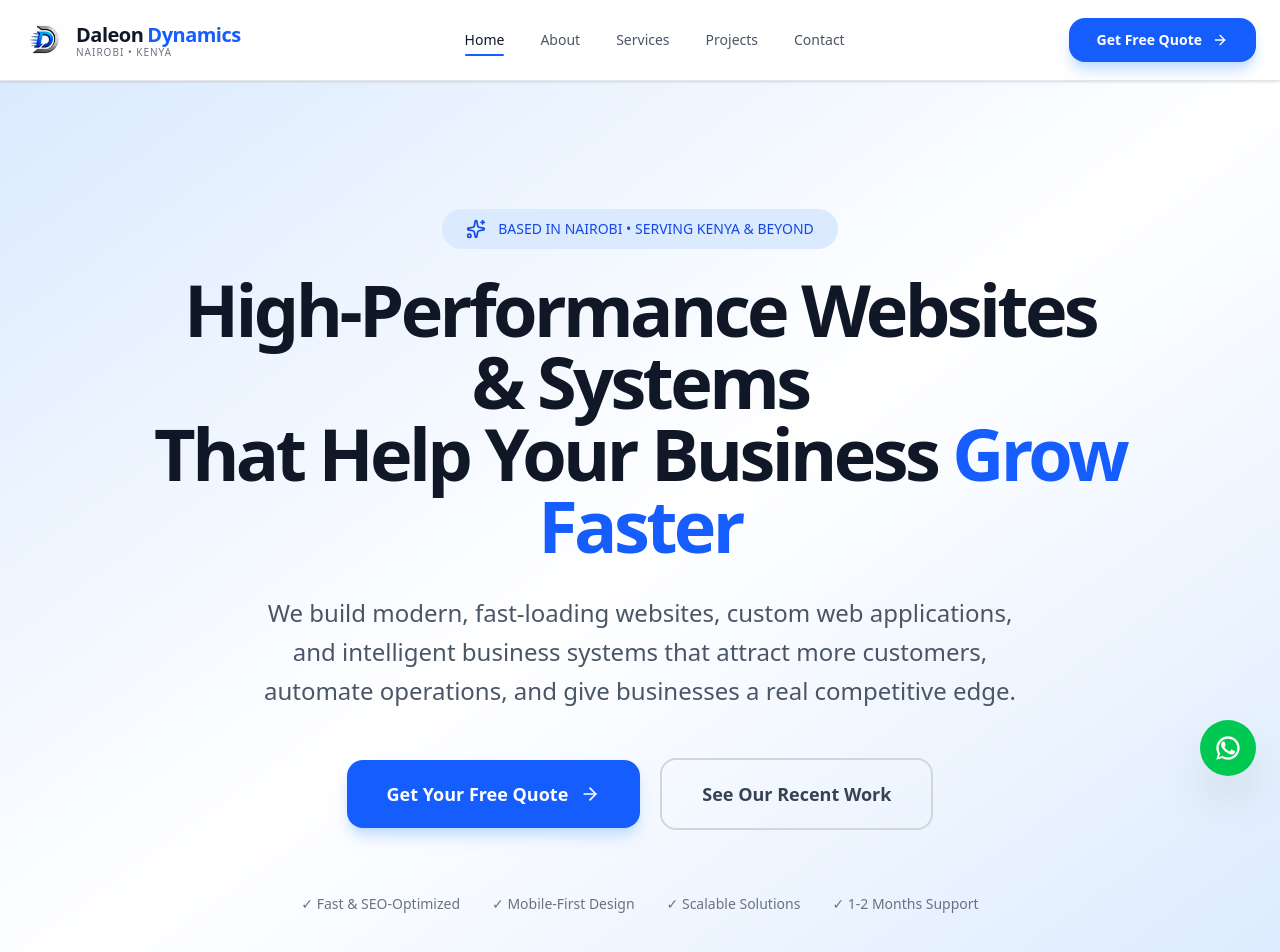
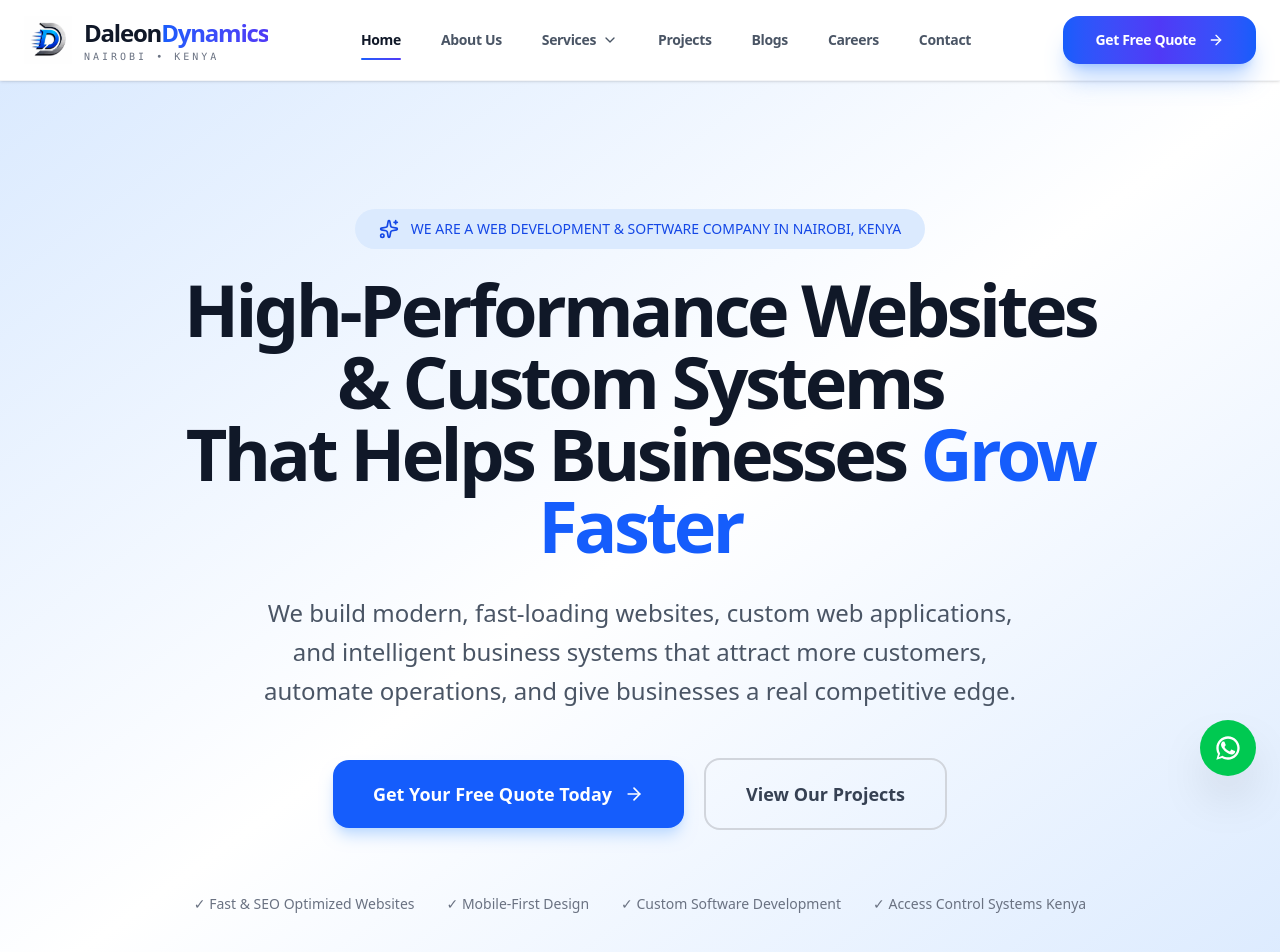
Before and after one commit to danielsdgg/daleon-next, a Next.js app: page / in a window 1280 px wide. Shown: the top 952 px of the page. Built offline with nearby package versions, Linux system fonts and the light colour scheme.

Commit message:
updates on seo & info on the website - added neat designs as well

```diff
--- a/app/blog/[slug]/page.tsx
+++ b/app/blog/[slug]/page.tsx
@@ -35,7 +35,7 @@ const blogPosts = [
       <h2>Why Choose Daleon Dynamics?</h2>
       <p>As a Nairobi-based software company, we combine international standards with deep understanding of the Kenyan market.</p>
 
-      <h2>Take the Next Step in 2025</h2>
+      <h2>Take the Next Step in 2026</h2>
       <p>Invest in <strong>custom software development Kenya</strong> that drives real ROI. Contact Daleon Dynamics for a free consultation.</p>
     `
   },
--- a/app/contact/page.tsx
+++ b/app/contact/page.tsx
@@ -81,7 +81,7 @@ const Contact = () => {
     <div className="min-h-screen bg-white">
 
       {/* Hero Section */}
-      <section className="relative bg-zinc-950 text-white py-24 lg:py-32 overflow-hidden">
+      <section className="relative bg-zinc-950 text-white py-4 lg:py-8 overflow-hidden">
         <div className="absolute inset-0 bg-[radial-gradient(at_top_right,#3b82f610_0%,transparent_60%)]" />
 
         <div className="max-w-5xl mx-auto px-6 text-center relative z-10">
@@ -211,7 +211,7 @@ const Contact = () => {
         </div>
 
         {/* Contact Information Sidebar */}
-        <div className="lg:col-span-2 space-y-12 lg:pt-8">
+        <div id="lets-connect" className="lg:col-span-2 space-y-12 lg:pt-8">
           <div>
             <h3 className="text-3xl font-semibold mb-10 text-gray-900">Let&apos;s Connect</h3>
 
--- a/app/layout.tsx
+++ b/app/layout.tsx
@@ -1,4 +1,4 @@
-import type { Metadata } from 'next';
+import type { Metadata, Viewport } from 'next';
 import "./globals.css";
 import Navbar from '@/src/components/Navbar';
 import Footer from '@/src/components/Footer';
@@ -17,13 +17,22 @@ export const metadata: Metadata = {
     'web development kenya', 'website design nairobi', 'custom software development kenya',
     'high converting websites kenya', 'custom web apps nairobi', 'business automation kenya',
     'software company kenya', 'm-pesa integration', 'access control systems kenya',
-    'daleon dynamics', 'web developers kikuyu', 'nairobi web design company'
+    'daleon dynamics', 'web developers nairobi', 'web design company nairobi',
+    'custom crm kenya', 'web application development kenya', 'biometric access control nairobi'
   ],
 
   authors: [{ name: 'Daleon Dynamics' }],
   creator: 'Daleon Dynamics',
+  publisher: 'Daleon Dynamics',
 
-  icons: { icon: '/icon.png', apple: '/icon.png' },
+  icons: {
+    icon: [
+      { url: '/icon.png', sizes: '32x32' },
+      { url: '/icon.png', sizes: '192x192' },
+    ],
+    apple: '/icon.png',
+    shortcut: '/icon.png',
+  },
 
   openGraph: {
     title: 'Daleon Dynamics - Web Design & Custom Software Company in Kenya',
@@ -32,7 +41,8 @@ export const metadata: Metadata = {
     siteName: 'Daleon Dynamics',
     images: [
       {
-        url: 'https://daleondynamics.com/_next/image?url=%2Fassets%2Flogo.png&w=48&q=75',
+        url: 'https://daleondynamics.com/_next/image?url=%2Fassets%2Flogo.png&w=1200&q=90',
+        width: 1200,
         height: 630,
         alt: 'Daleon Dynamics - Web Development Kenya',
       },
@@ -45,17 +55,29 @@ export const metadata: Metadata = {
     card: 'summary_large_image',
     title: 'Daleon Dynamics | Custom Software & Web Development Kenya',
     description: 'High-performance websites and business systems for Kenyan companies.',
-    images: ['https://daleondynamics.com/_next/image?url=%2Fassets%2Flogo.png&w=48&q=75'],
+    images: ['https://daleondynamics.com/_next/image?url=%2Fassets%2Flogo.png&w=1200&q=90'],
   },
 
   robots: {
     index: true,
     follow: true,
+    googleBot: {
+      index: true,
+      follow: true,
+      'max-image-preview': 'large',
+      'max-snippet': -1,
+    },
   },
 
   alternates: {
     canonical: 'https://daleondynamics.com',
   },
+};
+
+export const viewport: Viewport = {
+  width: 'device-width',
+  initialScale: 1,
+  maximumScale: 5,
 };
 
 export default function RootLayout({
@@ -80,6 +102,7 @@ export default function RootLayout({
           className="fixed bottom-6 right-6 z-50 bg-green-500 hover:bg-green-600 text-white w-14 h-14 rounded-full flex items-center justify-center shadow-2xl transition-all hover:scale-110 active:scale-95"
           aria-label="Chat with us on WhatsApp"
         >
+          {/* SVG */}
           <svg
             xmlns="http://www.w3.org/2000/svg"
             width="28"
--- a/app/page.tsx
+++ b/app/page.tsx
@@ -39,29 +39,25 @@ const Home = () => {
   return (
     <main className="min-h-screen bg-zinc-950 text-white overflow-hidden">
       {/* HERO SECTION */}
-      <section className="pt-32 pb-24 bg-gradient-to-br from-blue-100 via-white to-blue-100">
+<section className="pt-32 pb-24 bg-gradient-to-br from-blue-100 via-white to-blue-100">
         <div className="max-w-5xl mx-auto px-6 text-center">
           <div className="inline-flex items-center gap-3 bg-blue-100 text-blue-700 px-6 py-2.5 rounded-full text-sm font-medium mb-6">
             <Sparkles className="w-5 h-5" />
-            BASED IN NAIROBI • SERVING KENYA & BEYOND
+            WE ARE A WEB DEVELOPMENT &amp;  SOFTWARE COMPANY IN NAIROBI, KENYA
           </div>
 
           <h1 className="text-6xl md:text-7xl font-bold tracking-tighter text-gray-900 leading-none mb-8">
-            High-Performance Websites &amp; Systems<br />
-            That Help Your Business <span className="text-blue-600">Grow Faster</span>
+            High-Performance Websites &amp; Custom Systems <br />
+            That Helps Businesses <span className="text-blue-600">Grow Faster</span>
           </h1>
 
           <p className="text-2xl text-gray-600 max-w-3xl mx-auto leading-relaxed mb-12">
-            We build modern, fast-loading websites, custom web applications, and intelligent business systems that attract more customers,
-            automate operations, and give businesses a real competitive edge.
+            We build modern, fast-loading websites, custom web applications, and intelligent business systems that attract more customers, automate operations, and give businesses a real competitive edge.
           </p>
 
           <div className="flex flex-col sm:flex-row gap-5 justify-center items-center">
-            <Link
-              href="#contact"
-              className="group flex items-center justify-center gap-3 bg-blue-600 hover:bg-blue-700 text-white px-10 py-5 rounded-2xl font-semibold text-lg transition-all active:scale-95 shadow-lg shadow-blue-200"
-            >
-              Get Your Free Quote
+            <Link href="/contact" className="group flex items-center justify-center gap-3 bg-blue-600 hover:bg-blue-700 text-white px-10 py-5 rounded-2xl font-semibold text-lg transition-all active:scale-95 shadow-lg shadow-blue-200">
+              Get Your Free Quote Today
               <ArrowRight className="w-5 h-5 group-hover:translate-x-1 transition-transform" />
             </Link>
 
@@ -69,15 +65,15 @@ const Home = () => {
               href="#projects"
               className="flex items-center justify-center gap-3 border-2 border-gray-300 hover:border-gray-400 text-gray-700 px-10 py-5 rounded-2xl font-semibold text-lg transition-all"
             >
-              See Our Recent Work
+              View Our Projects
             </Link>
           </div>
 
           <div className="mt-16 text-sm text-gray-500 flex flex-wrap justify-center gap-x-8 gap-y-3">
-            <div>✓ Fast &amp; SEO-Optimized</div>
+            <div>✓ Fast &amp; SEO Optimized Websites</div>
             <div>✓ Mobile-First Design</div>
-            <div>✓ Scalable Solutions</div>
-            <div>✓ 1-2 Months Support</div>
+            <div>✓ Custom Software Development</div>
+            <div>✓ Access Control Systems Kenya</div>
           </div>
         </div>
       </section>
--- a/app/services/custom-web-apps/page.tsx
+++ b/app/services/custom-web-apps/page.tsx
@@ -82,7 +82,7 @@ const structuredData = {
   offers: {
     "@type": "Offer",
     priceCurrency: "KES",
-    price: "250000",
+    price: "200000",
     description: "Starting price for custom web applications",
   },
 };
@@ -242,7 +242,7 @@ export default function CustomWebApps() {
                 Custom Web Applications
               </h3>
               <div className="text-4xl font-bold mb-4">
-                From KES 250,000+
+                From KES 200,000+
               </div>
               <p className="text-gray-500 mb-8">
                 Tailored systems designed specifically for your business operations
--- a/app/services/high-converting-website/page.tsx
+++ b/app/services/high-converting-website/page.tsx
@@ -81,7 +81,7 @@ const structuredData = {
   offers: {
     "@type": "Offer",
     priceCurrency: "KES",
-    price: "120000",
+    price: "80000",
     description: "Starting price for business websites",
   },
 };
@@ -118,7 +118,7 @@ export default function HighConvertingWebsites() {
   const pricingTiers = [
     {
       name: "Starter Business Website",
-      price: "From KES 120,000",
+      price: "From KES 80,000",
       desc: "Ideal for startups and small businesses looking to establish a strong online presence",
       features: [
         "Professional website (up to 8 pages)",
@@ -131,7 +131,7 @@ export default function HighConvertingWebsites() {
     },
     {
       name: "Growth-Focused Website",
-      price: "From KES 250,000",
+      price: "From KES 200,000",
       desc: "Built to generate leads, increase conversions, and grow your business",
       features: [
         "Everything in Starter",
--- a/app/services/page.tsx
+++ b/app/services/page.tsx
@@ -100,7 +100,7 @@ const Services = () => {
   const pricingTiers = [
     {
       name: "Starter",
-      price: "From KES 120,000",
+      price: "From KES 80,000",
       desc: "Perfect for small businesses and simple professional websites",
       features: [
         "Modern responsive website (up to 8 pages)",
@@ -113,7 +113,7 @@ const Services = () => {
     },
     {
       name: "Growth",
-      price: "From KES 250,000",
+      price: "From KES 200,000",
       desc: "For growing companies needing custom functionality and better results",
       features: [
         "Advanced website or light web application",
--- a/app/sitemap.ts
+++ b/app/sitemap.ts
@@ -2,7 +2,6 @@ import type { MetadataRoute } from 'next';
 
 export default function sitemap(): MetadataRoute.Sitemap {
   const baseUrl = 'https://daleondynamics.com';
-
   const currentDate = new Date();
 
   return [
--- a/src/components/Footer.tsx
+++ b/src/components/Footer.tsx
@@ -69,7 +69,7 @@ const Footer: React.FC = () => {
               <li><Link href="/about" className="hover:text-white transition-colors">About Us</Link></li>
               <li><Link href="/projects" className="hover:text-white transition-colors">Our Projects</Link></li>
               <li><Link href="/careers" className="hover:text-white transition-colors">Careers</Link></li>
-              <li><Link href="/blogs" className="hover:text-white transition-colors">Blog</Link></li>
+              <li><Link href="/blogs" className="hover:text-white transition-colors">Blogs</Link></li>
             </ul>
           </div>
 
--- a/src/components/Navbar.tsx
+++ b/src/components/Navbar.tsx
@@ -4,87 +4,170 @@ import { useState } from "react";
 import Link from "next/link";
 import Image from "next/image";
 import { usePathname } from "next/navigation";
-import { Menu, X, ArrowRight } from "lucide-react";
+import { Menu, X, ArrowRight, ChevronDown, Monitor, Code2, ShieldCheck } from "lucide-react";
 import { cn } from "@/src/lib/utils";
 
 const Navbar = () => {
   const [isOpen, setIsOpen] = useState(false);
+  const [servicesOpen, setServicesOpen] = useState(false);
   const pathname = usePathname();
 
   const navLinks = [
     { name: "Home", path: "/" },
-    { name: "About", path: "/about" },
-    { name: "Services", path: "/services" },
+    { name: "About Us", path: "/about" },
+    {
+      name: "Services",
+      path: "/services",
+      dropdown: [
+        {
+          name: "High-Converting Websites",
+          path: "/services/high-converting-website",
+          icon: Monitor,
+        },
+        {
+          name: "Custom Web Apps",
+          path: "/services/custom-web-apps",
+          icon: Code2,
+        },
+        {
+          name: "Access Control Systems",
+          path: "/services/access-control-systems",
+          icon: ShieldCheck,
+        },
+      ],
+    },
     { name: "Projects", path: "/projects" },
+    { name: "Blogs", path: "/blogs" },
+    { name: "Careers", path: "/careers" },
     { name: "Contact", path: "/contact" },
+
   ];
 
   const isActive = (path: string) => pathname === path;
 
   return (
-    <nav className="sticky top-0 z-50 bg-white/95 backdrop-blur-xl border-b border-gray-200 shadow-sm">
+    <nav className="sticky top-0 z-50 bg-white/95 backdrop-blur-2xl border-b border-gray-100 shadow-sm">
       <div className="max-w-7xl mx-auto px-6">
         <div className="flex items-center justify-between h-20">
 
           {/* Logo + Brand */}
           <Link href="/" className="flex items-center gap-3 group">
+            <div className="relative">
               <Image
                 src="/assets/logo.png"
-              alt="Daleon Dynamics"
-              width={40}
-              height={40}
-              className="object-contain transition-transform duration-300 group-hover:scale-105"
+                alt="Daleon Dynamics Logo"
+                width={48}
+                height={48}
+                className="object-contain transition-all duration-500 group-hover:rotate-12 group-hover:scale-110"
                 priority
               />
-            <div>
-              <span className="text-xl font-semibold tracking-tight text-gray-900">
+              <div className="absolute inset-0 bg-blue-600/10 rounded-full scale-0 group-hover:scale-100 transition-transform duration-300" />
+            </div>
+            <div className="-space-y-1">
+              <span className="text-2xl font-bold tracking-tighter text-gray-900">
                 Daleon
-                <span className="text-blue-600 ml-1">Dynamics</span>
+                <span className="bg-gradient-to-r from-blue-600 to-indigo-600 bg-clip-text text-transparent">Dynamics</span>
               </span>
-              <p className="text-[10px] text-gray-500 -mt-1 tracking-widest">NAIROBI • KENYA</p>
+              <p className="text-[10px] font-mono tracking-[3px] text-gray-500">NAIROBI • KENYA</p>
             </div>
           </Link>
 
           {/* Desktop Nav */}
-          <div className="hidden md:flex items-center gap-9">
-            {navLinks.map((link) => (
-              <Link
+          <div className="hidden md:flex items-center gap-10">
+            {navLinks.map((link) =>
+              link.dropdown ? (
+                <div
                   key={link.path}
-                href={link.path}
+                  className="relative group"
+                  onMouseEnter={() => setServicesOpen(true)}
+                  onMouseLeave={() => setServicesOpen(false)}
+                >
+                  <button
                     className={cn(
-                  "relative text-sm font-medium transition-all duration-200",
+                      "flex items-center gap-1.5 text-sm font-semibold tracking-tight transition-all duration-200 py-1.5",
                       isActive(link.path)
                         ? "text-gray-900"
                         : "text-gray-600 hover:text-gray-900"
                     )}
                   >
                     {link.name}
-                {/* Active underline */}
-                <span
+                    <ChevronDown className="w-4 h-4 transition-transform duration-300 group-hover:-rotate-180" />
+                  </button>
+
+                  {/* Icon Dropdown */}
+                  <div className={cn(
+                    "absolute left-0 top-full pt-4 opacity-0 invisible group-hover:opacity-100 group-hover:visible transition-all duration-300 translate-y-3 group-hover:translate-y-0"
+                  )}>
+                    <div className="bg-white rounded-2xl shadow-xl border border-gray-100 w-72 py-2 overflow-hidden">
+                      {link.dropdown.map((sub) => {
+                        const Icon = sub.icon;
+                        return (
+                          <Link
+                            key={sub.path}
+                            href={sub.path}
+                            onClick={() => setServicesOpen(false)}
+                            className="flex items-center gap-4 px-6 py-4 hover:bg-gray-50 transition-all duration-200 group/item"
+                          >
+                            <div className="w-9 h-9 rounded-xl bg-blue-50 flex items-center justify-center text-blue-600 group-hover/item:bg-blue-100 transition-colors">
+                              <Icon className="w-5 h-5" />
+                            </div>
+                            <span className="font-semibold text-gray-900 group-hover/item:text-blue-600 transition-colors">
+                              {sub.name}
+                            </span>
+                          </Link>
+                        );
+                      })}
+
+                      <div className="border-t border-gray-100 mt-2 pt-2 px-6 py-4">
+                        <Link
+                          href="/services"
+                          className="flex items-center justify-center gap-2 text-sm font-semibold text-blue-600 hover:text-blue-700 transition-colors"
+                          onClick={() => setServicesOpen(false)}
+                        >
+                          Explore All Services
+                          <ArrowRight className="w-4 h-4" />
+                        </Link>
+                      </div>
+                    </div>
+                  </div>
+                </div>
+              ) : (
+                <Link
+                  key={link.path}
+                  href={link.path}
                   className={cn(
-                    "absolute left-0 -bottom-1.5 h-[2.5px] bg-blue-600 rounded-full transition-all duration-300",
+                    "relative text-sm font-semibold tracking-tight py-1.5 transition-all duration-200 group",
+                    isActive(link.path)
+                      ? "text-gray-900"
+                      : "text-gray-600 hover:text-gray-900"
+                  )}
+                >
+                  {link.name}
+                  <span className={cn(
+                    "absolute left-0 -bottom-1 h-0.5 bg-gradient-to-r from-blue-600 to-indigo-600 rounded-full transition-all duration-300",
                     isActive(link.path) ? "w-full" : "w-0 group-hover:w-full"
+                  )} />
+                </Link>
+              )
             )}
-                />
-              </Link>
-            ))}
           </div>
 
           {/* Desktop CTA */}
           <div className="hidden md:block">
             <Link
               href="/contact"
-              className="group flex items-center gap-2.5 bg-blue-600 hover:bg-blue-700 text-white px-7 py-3 rounded-2xl text-sm font-semibold transition-all active:scale-[0.97] shadow-lg shadow-blue-200"
+              className="group relative flex items-center gap-3 overflow-hidden bg-gradient-to-r from-blue-600 via-indigo-600 to-blue-600 hover:brightness-110 text-white px-8 py-3.5 rounded-2xl text-sm font-semibold tracking-tight transition-all duration-300 active:scale-[0.97] shadow-xl shadow-blue-500/30 hover:shadow-2xl hover:shadow-blue-500/40"
             >
-              Get Free Quote
+              <span>Get Free Quote</span>
               <ArrowRight className="w-4 h-4 group-hover:translate-x-1 transition-transform" />
+              <div className="absolute inset-0 bg-gradient-to-r from-transparent via-white/30 to-transparent -skew-x-12 -translate-x-full group-hover:-translate-x-[200%] transition-transform duration-700" />
             </Link>
           </div>
 
           {/* Mobile Menu Button */}
           <button
             onClick={() => setIsOpen(!isOpen)}
-            className="md:hidden p-3 text-gray-700 hover:text-gray-900 transition-colors"
+            className="md:hidden p-3 text-gray-700 hover:text-gray-900 transition-all active:scale-95"
             aria-label="Toggle menu"
           >
             {isOpen ? <X size={28} /> : <Menu size={28} />}
@@ -92,48 +175,71 @@ const Navbar = () => {
         </div>
       </div>
 
-      {/* Mobile Menu */}
+      {/* Mobile Menu - Kept simple with icons too */}
       <div
         className={cn(
-          "md:hidden overflow-hidden bg-white border-t border-gray-100 transition-all duration-300",
-          isOpen ? "max-h-[420px] opacity-100" : "max-h-0 opacity-0"
+          "md:hidden bg-white border-t border-gray-100 transition-all duration-300 overflow-hidden",
+          isOpen ? "max-h-[700px] opacity-100" : "max-h-0 opacity-0"
         )}
       >
-        <div className="px-6 py-8 flex flex-col gap-6 text-lg">
-          {navLinks.map((link) => (
+        <div className="px-6 py-10 flex flex-col gap-8 text-[17px]">
+          {navLinks.map((link) =>
+            link.dropdown ? (
+              <div key={link.path} className="space-y-4">
+                <button
+                  onClick={() => setServicesOpen(!servicesOpen)}
+                  className="flex items-center justify-between w-full font-semibold text-gray-800"
+                >
+                  {link.name}
+                  <ChevronDown className={cn("w-5 h-5 transition-transform", servicesOpen && "rotate-180")} />
+                </button>
+
+                {servicesOpen && (
+                  <div className="ml-6 space-y-5">
+                    {link.dropdown.map((sub) => {
+                      const Icon = sub.icon;
+                      return (
+                        <Link
+                          key={sub.path}
+                          href={sub.path}
+                          onClick={() => {
+                            setIsOpen(false);
+                            setServicesOpen(false);
+                          }}
+                          className="flex items-center gap-3 text-gray-600 hover:text-blue-600 font-medium"
+                        >
+                          <Icon className="w-5 h-5" />
+                          {sub.name}
+                        </Link>
+                      );
+                    })}
+                  </div>
+                )}
+              </div>
+            ) : (
               <Link
                 key={link.path}
                 href={link.path}
                 onClick={() => setIsOpen(false)}
                 className={cn(
-                "font-medium transition-colors py-1",
-                isActive(link.path)
-                  ? "text-blue-600"
-                  : "text-gray-700 hover:text-blue-600"
+                  "font-semibold py-1 block",
+                  isActive(link.path) ? "text-blue-600" : "text-gray-700 hover:text-blue-600"
                 )}
               >
                 {link.name}
               </Link>
-          ))}
+            )
+          )}
 
-          {/* Strong Mobile CTA */}
+          <div className="pt-6 border-t border-gray-100">
             <Link
               href="/contact"
               onClick={() => setIsOpen(false)}
-            className="mt-4 flex items-center justify-center gap-3 bg-blue-600 hover:bg-blue-700 text-white py-4 rounded-2xl font-semibold text-base active:scale-[0.98] transition-all"
+              className="block w-full text-center bg-gradient-to-r from-blue-600 to-indigo-600 text-white py-4 rounded-2xl font-semibold text-base active:scale-[0.97] shadow-lg transition-all"
             >
               Get Your Free Quote
-            <ArrowRight className="w-5 h-5" />
             </Link>
-
-          <a
-            href="https://wa.me/254142021359"
-            target="_blank"
-            onClick={() => setIsOpen(false)}
-            className="flex items-center justify-center gap-3 border border-gray-300 hover:border-gray-400 text-gray-700 py-4 rounded-2xl font-medium transition-all"
-          >
-            💬 Chat on WhatsApp
-          </a>
+          </div>
         </div>
       </div>
     </nav>
```
Lines whose indentation alone changed are shown as unchanged.
